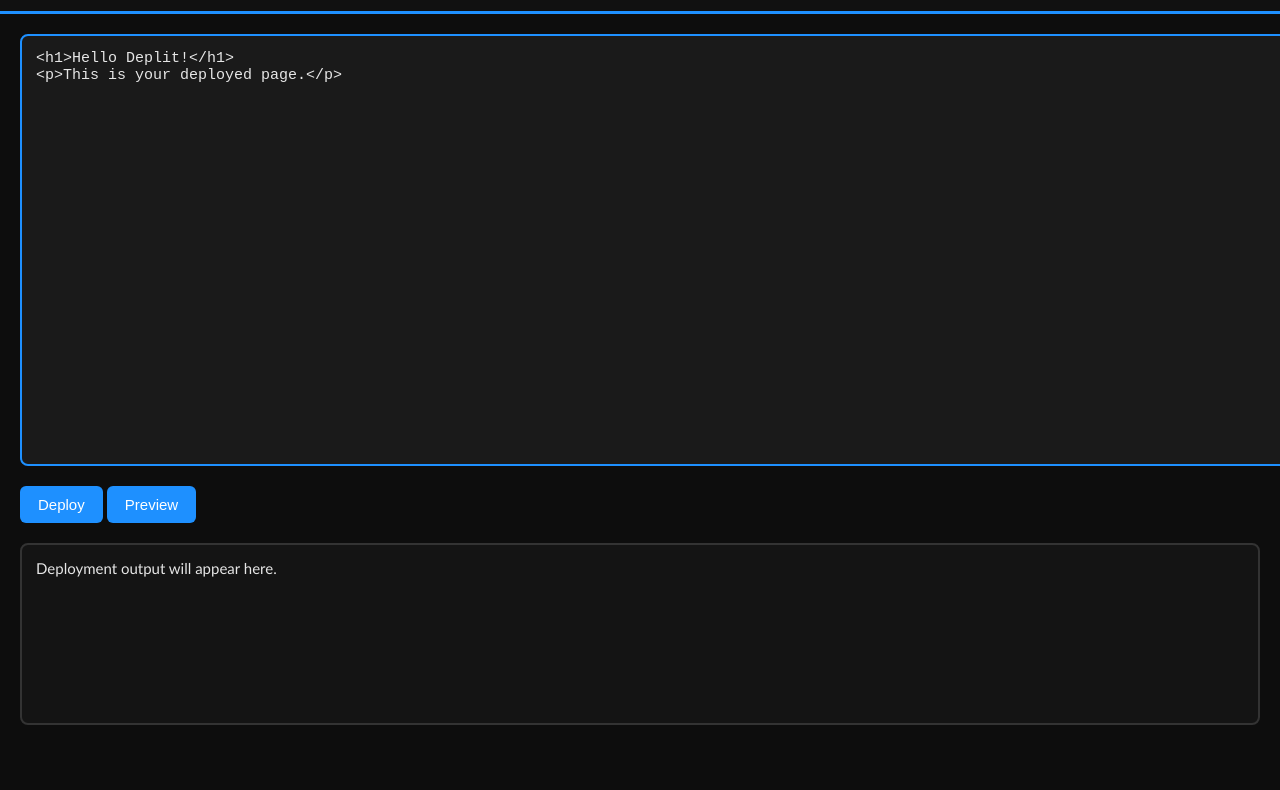
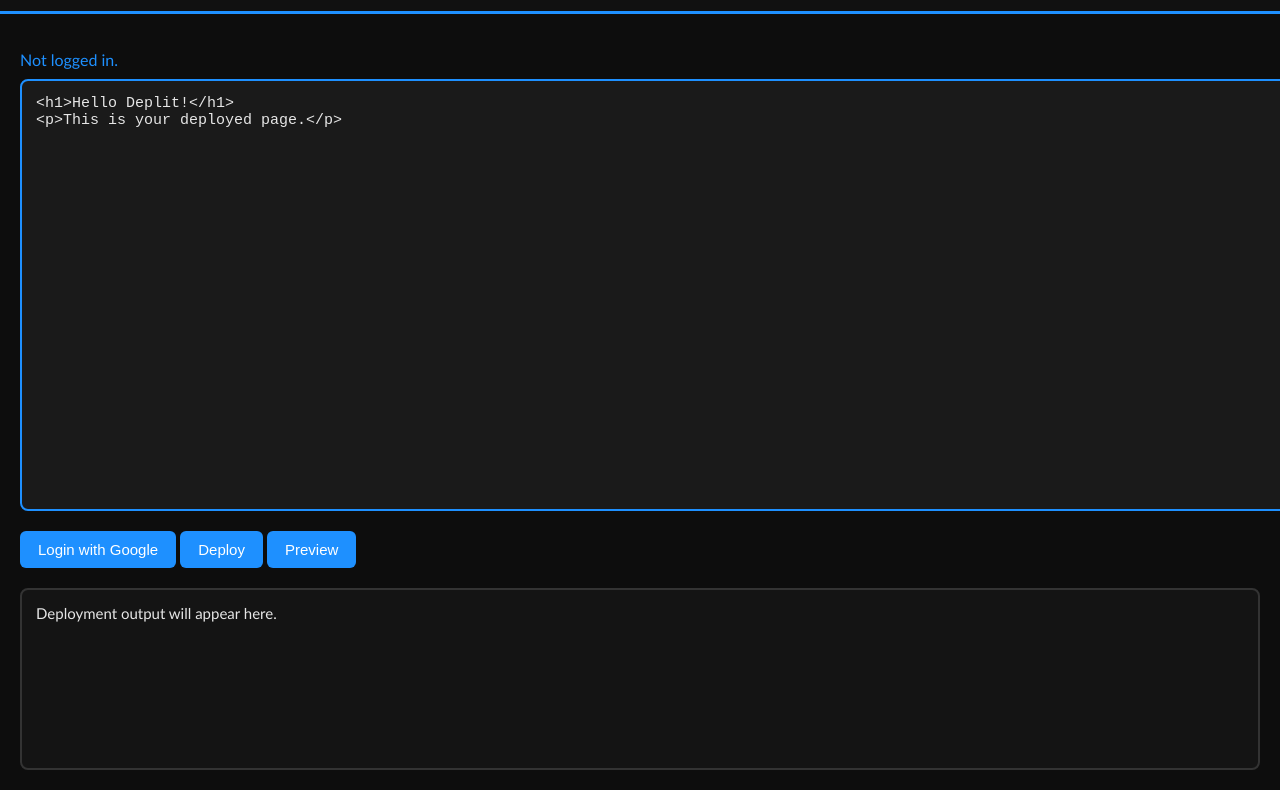
Before and after one commit to LerainzerGit/Deplit, a plain HTML site: page frontend.html in a window 1280 px wide. Shown: the part 49-839 px from the top of the page. Before the commit the page ends 800 px from the top, so only its background shows below. Drawn offline with Linux system fonts and the light colour scheme.

Commit message:
Update frontend.html

```diff
--- a/frontend.html
+++ b/frontend.html
@@ -4,6 +4,9 @@
   <title>Deplit Editor</title>
   <meta charset="UTF-8">
   <link rel="stylesheet" href="style.css">
+
+  <!-- Google Identity Services -->
+  <script src="https://accounts.google.com/gsi/client" async defer></script>
 </head>
 
 <body>
@@ -14,12 +17,17 @@
 
 <div class="editor-container">
 
+  <p id="login-status" style="color:#1e90ff; margin-bottom:10px;">
+    Not logged in.
+  </p>
+
   <textarea id="editor">
 <h1>Hello Deplit!</h1>
 <p>This is your deployed page.</p>
   </textarea>
 
   <div style="margin-top:20px;">
+    <button onclick="googleLogin()">Login with Google</button>
     <button onclick="deployCode()">Deploy</button>
     <button onclick="previewCode()">Preview</button>
   </div>
```
